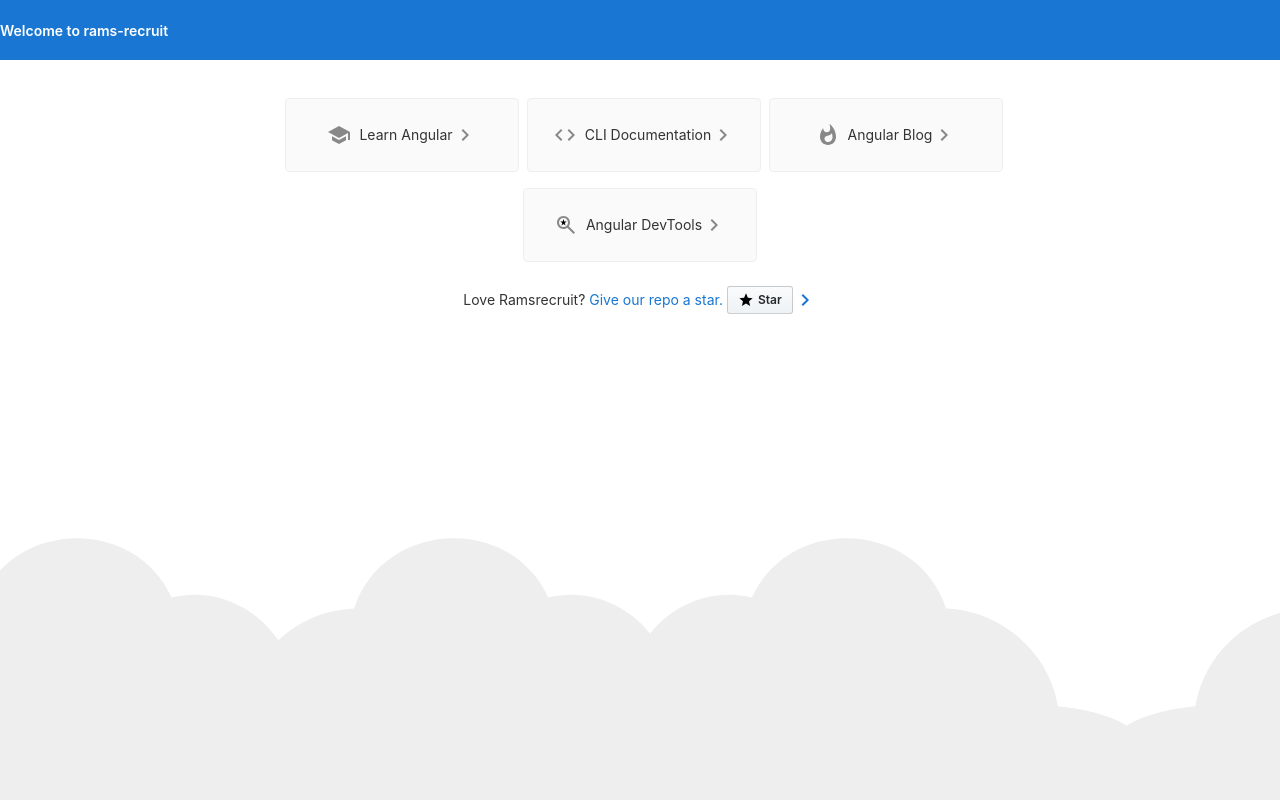
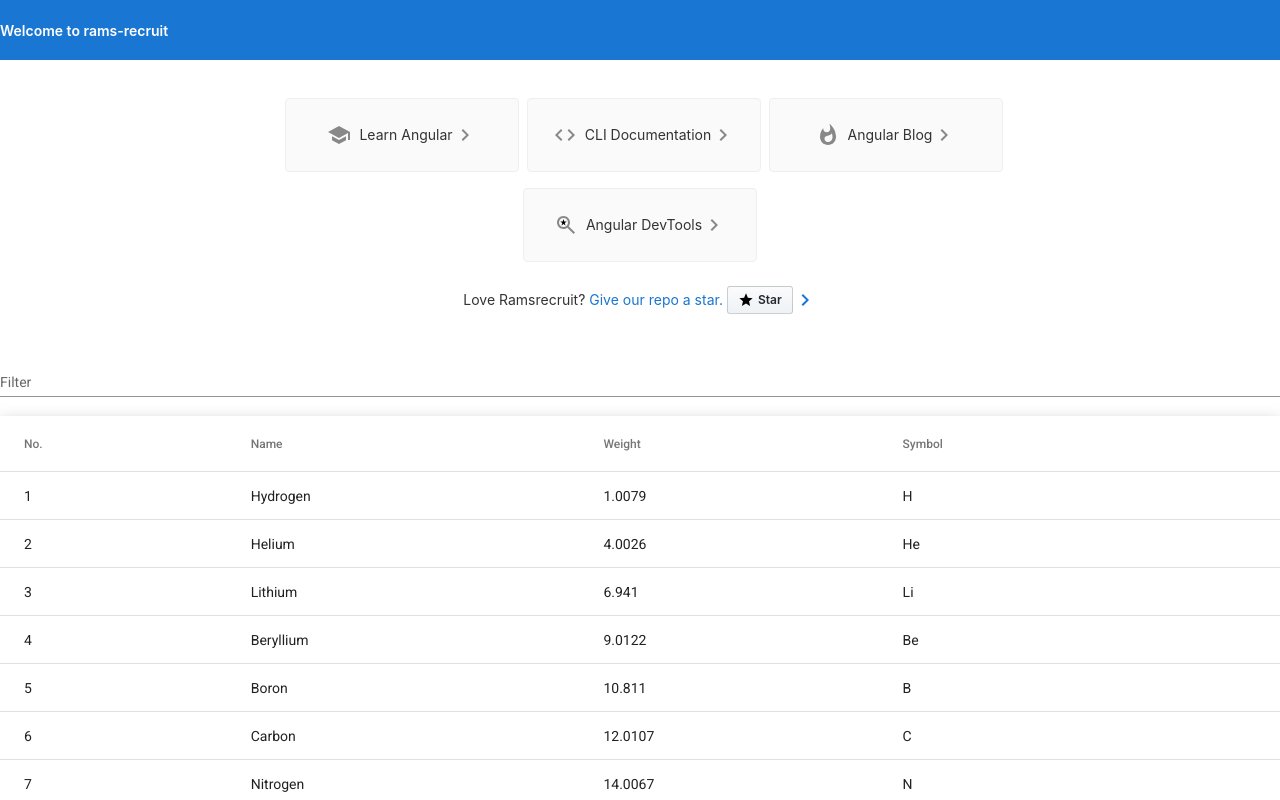
Before and after one commit to senbagaraman04/rams-recruit, an Angular app: page / in a window 1280 px wide. Shown: the top 800 px of the page. Built offline with nearby package versions, Linux system fonts and the light colour scheme.

Commit message:
fix: 3-feat-add-a-toolbar

```diff
--- a/src/app/app.component.html
+++ b/src/app/app.component.html
@@ -49,6 +49,13 @@
 
 
 
+
+
+
+
+
+
+
   <!-- Footer -->
   <footer>
       Love Ramsrecruit?&nbsp;
@@ -70,4 +77,50 @@
 
 </div>
 
+
+
+
+<div class="rams-recruit-table">
+  <mat-form-field appearance="standard">
+    <mat-label>Filter</mat-label>
+    <input matInput (keyup)="applyFilter($event)" placeholder="Ex. ium" #input>
+  </mat-form-field>
+
+  <table mat-table [dataSource]="dataSource" class="mat-elevation-z8">
+
+    <!-- Position Column -->
+    <ng-container matColumnDef="position">
+      <th mat-header-cell *matHeaderCellDef> No. </th>
+      <td mat-cell *matCellDef="let element"> {{element.position}} </td>
+    </ng-container>
+
+    <!-- Name Column -->
+    <ng-container matColumnDef="name">
+      <th mat-header-cell *matHeaderCellDef> Name </th>
+      <td mat-cell *matCellDef="let element"> {{element.name}} </td>
+    </ng-container>
+
+    <!-- Weight Column -->
+    <ng-container matColumnDef="weight">
+      <th mat-header-cell *matHeaderCellDef> Weight </th>
+      <td mat-cell *matCellDef="let element"> {{element.weight}} </td>
+    </ng-container>
+
+    <!-- Symbol Column -->
+    <ng-container matColumnDef="symbol">
+      <th mat-header-cell *matHeaderCellDef> Symbol </th>
+      <td mat-cell *matCellDef="let element"> {{element.symbol}} </td>
+    </ng-container>
+
+    <tr mat-header-row *matHeaderRowDef="displayedColumns"></tr>
+    <tr mat-row *matRowDef="let row; columns: displayedColumns;"></tr>
+
+    <!-- Row shown when there is no matching data. -->
+    <tr class="mat-row" *matNoDataRow>
+      <td class="mat-cell" colspan="4">No data matching the filter "{{input.value}}"</td>
+    </tr>
+  </table>
+
+  </div>
+
 <router-outlet></router-outlet>
--- a/src/app/app.component.scss
+++ b/src/app/app.component.scss
@@ -290,3 +290,12 @@
       visibility: hidden;
     }
   }
+/* Structure */
+table {
+    width: 100%;
+  }
+
+  .mat-form-field {
+    font-size: 14px;
+    width: 100%;
+  }
--- a/src/app/app.component.ts
+++ b/src/app/app.component.ts
@@ -1,4 +1,27 @@
 import { Component } from '@angular/core';
+import {MatTableDataSource} from '@angular/material/table';
+
+
+export interface PeriodicElement {
+  name: string;
+  position: number;
+  weight: number;
+  symbol: string;
+}
+
+const ELEMENT_DATA: PeriodicElement[] = [
+  {position: 1, name: 'Hydrogen', weight: 1.0079, symbol: 'H'},
+  {position: 2, name: 'Helium', weight: 4.0026, symbol: 'He'},
+  {position: 3, name: 'Lithium', weight: 6.941, symbol: 'Li'},
+  {position: 4, name: 'Beryllium', weight: 9.0122, symbol: 'Be'},
+  {position: 5, name: 'Boron', weight: 10.811, symbol: 'B'},
+  {position: 6, name: 'Carbon', weight: 12.0107, symbol: 'C'},
+  {position: 7, name: 'Nitrogen', weight: 14.0067, symbol: 'N'},
+  {position: 8, name: 'Oxygen', weight: 15.9994, symbol: 'O'},
+  {position: 9, name: 'Fluorine', weight: 18.9984, symbol: 'F'},
+  {position: 10, name: 'Neon', weight: 20.1797, symbol: 'Ne'},
+];
+
 
 @Component({
   selector: 'app-root',
@@ -7,4 +30,11 @@
 })
 export class AppComponent {
   title = 'rams-recruit';
+  displayedColumns: string[] = ['position', 'name', 'weight', 'symbol'];
+  dataSource = new MatTableDataSource(ELEMENT_DATA);
+
+  applyFilter(event: Event) {
+    const filterValue = (event.target as HTMLInputElement).value;
+    this.dataSource.filter = filterValue.trim().toLowerCase();
+  }
 }
--- a/src/app/app.module.ts
+++ b/src/app/app.module.ts
@@ -4,6 +4,11 @@
 import { AppRoutingModule } from './app-routing.module';
 import { AppComponent } from './app.component';
 import { BrowserAnimationsModule } from '@angular/platform-browser/animations';
+import {MatTableModule} from '@angular/material/table';
+import { FormsModule } from '@angular/forms';
+import { MatFormFieldModule } from '@angular/material/form-field';
+import { MatInputModule } from '@angular/material/input';
+
 
 @NgModule({
   declarations: [
@@ -12,7 +17,9 @@
   imports: [
     BrowserModule,
     AppRoutingModule,
-    BrowserAnimationsModule
+    MatInputModule,
+    BrowserAnimationsModule,
+    MatTableModule,FormsModule,MatFormFieldModule
   ],
   providers: [],
   bootstrap: [AppComponent]
```
